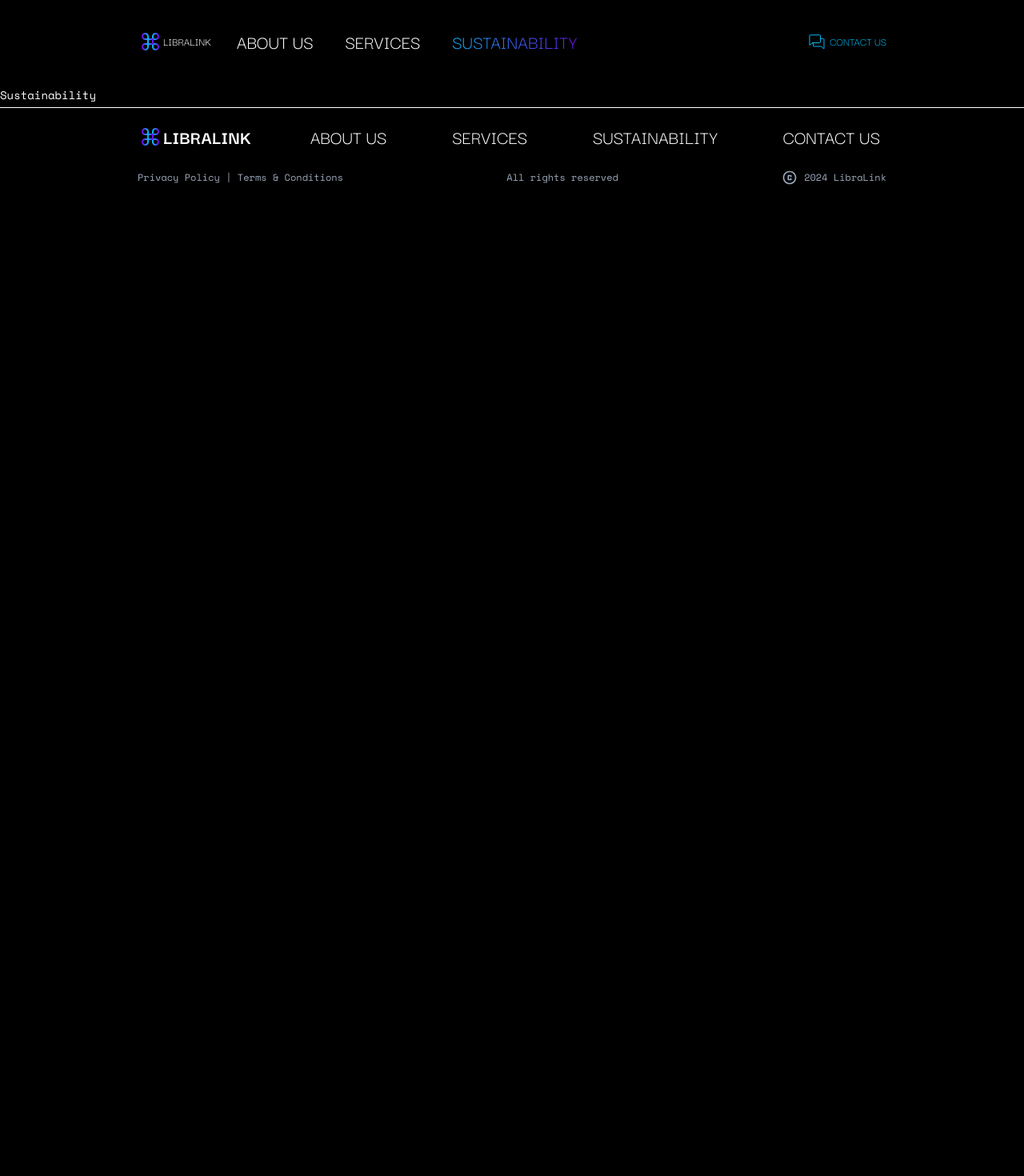
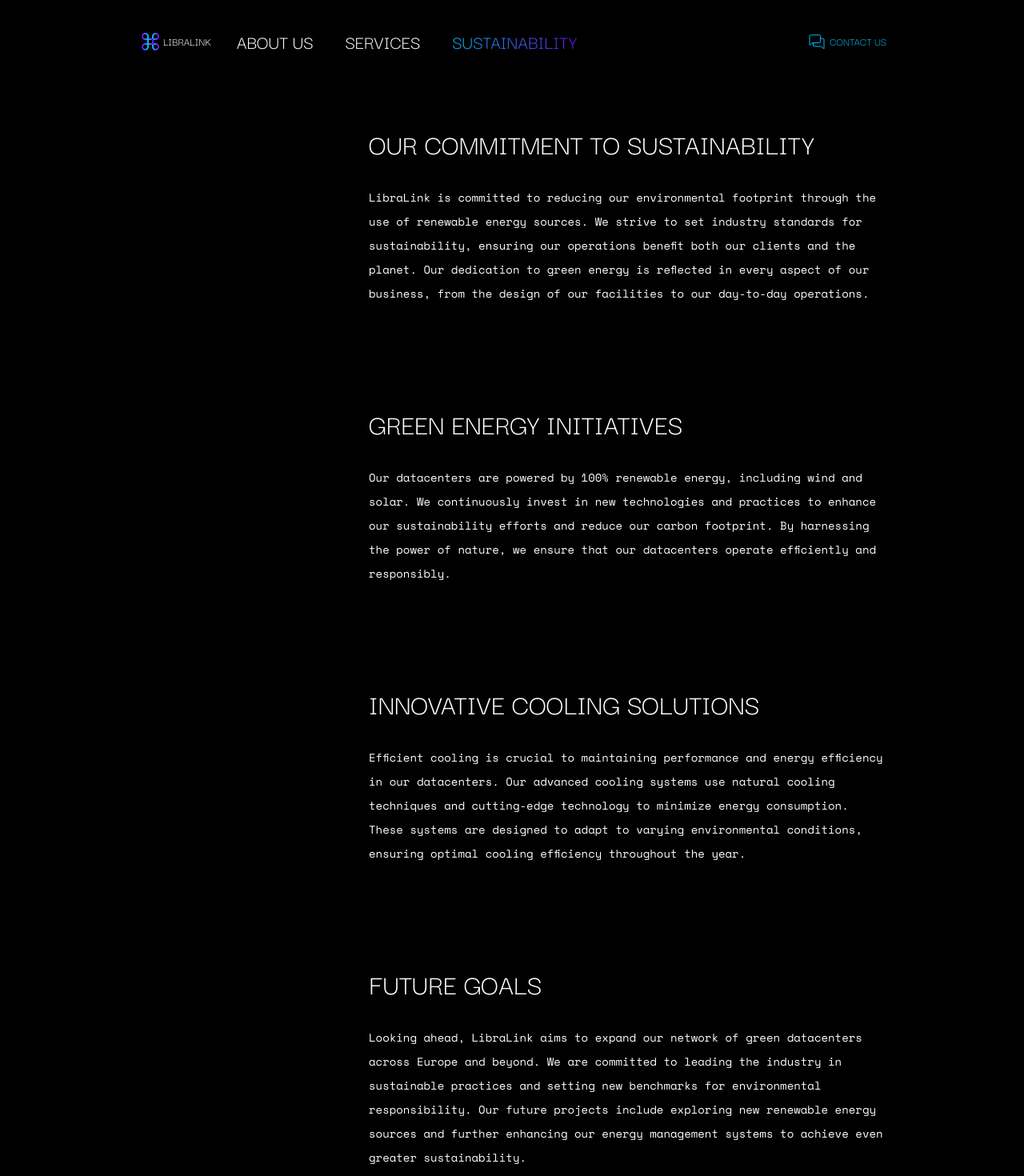
Before and after one commit to MykytaKotovSS/libralink, a React (Create React App) app: page /sustainability in a window 1280 px wide. Shown: the top 1470 px of the page at 80% size. Before the commit the page ends 800 px from the top, so only its background shows below. Built offline with nearby package versions, Linux system fonts and the light colour scheme.

Commit message:
add sustainability page text

```diff
--- a/src/App.jsx
+++ b/src/App.jsx
@@ -4,6 +4,7 @@ import Header from "components/Header";
 import Footer from "components/Footer";
 import About from "pages/About";
 import Services from "pages/Services";
+import Sustainability from "pages/Sustainability";
 
 const App = () => {
   return (
@@ -12,7 +13,7 @@ const App = () => {
       <Routes>
         <Route path="/about-us" element={<About />} />
         <Route path="/services" element={<Services />} />
-        <Route path="/sustainability" element={<p>Sustainability</p>} />
+        <Route path="/sustainability" element={<Sustainability />} />
         <Route path="/contact-us" element={<p>Contact us</p>} />
         <Route path="/" element={<p>Home</p>} />
       </Routes>
--- /dev/null
+++ b/src/pages/Sustainability/Sustainability.jsx
@@ -0,0 +1,56 @@
+import "./Sustainability.scss";
+import React from "react";
+
+const Sustainability = () => {
+  return (
+    <section className="sustainability">
+      <article className="group container">
+        <div className="card">
+          <h2>Our Commitment to Sustainability</h2>
+          <p>
+            LibraLink is committed to reducing our environmental footprint
+            through the use of renewable energy sources. We strive to set
+            industry standards for sustainability, ensuring our operations
+            benefit both our clients and the planet. Our dedication to green
+            energy is reflected in every aspect of our business, from the design
+            of our facilities to our day-to-day operations.
+          </p>
+        </div>
+        <div className="card">
+          <h2>Green Energy Initiatives</h2>
+          <p>
+            Our datacenters are powered by 100% renewable energy, including wind
+            and solar. We continuously invest in new technologies and practices
+            to enhance our sustainability efforts and reduce our carbon
+            footprint. By harnessing the power of nature, we ensure that our
+            datacenters operate efficiently and responsibly.
+          </p>
+        </div>
+        <div className="card">
+          <h2>Innovative Cooling Solutions</h2>
+          <p>
+            Efficient cooling is crucial to maintaining performance and energy
+            efficiency in our datacenters. Our advanced cooling systems use
+            natural cooling techniques and cutting-edge technology to minimize
+            energy consumption. These systems are designed to adapt to varying
+            environmental conditions, ensuring optimal cooling efficiency
+            throughout the year.
+          </p>
+        </div>
+        <div className="card">
+          <h2>Future Goals</h2>
+          <p>
+            Looking ahead, LibraLink aims to expand our network of green
+            datacenters across Europe and beyond. We are committed to leading
+            the industry in sustainable practices and setting new benchmarks for
+            environmental responsibility. Our future projects include exploring
+            new renewable energy sources and further enhancing our energy
+            management systems to achieve even greater sustainability.
+          </p>
+        </div>
+      </article>
+    </section>
+  );
+};
+
+export default Sustainability;
--- /dev/null
+++ b/src/pages/Sustainability/Sustainability.scss
@@ -0,0 +1,22 @@
+@import "styles/colors.scss";
+
+.sustainability {
+  .group {
+    display: flex;
+    flex-direction: column;
+    gap: 120px;
+    align-items: end;
+    padding: 48px 0;
+
+    .card {
+      display: flex;
+      flex-direction: column;
+      gap: 24px;
+      width: 647px;
+
+      h2 {
+        text-transform: uppercase;
+      }
+    }
+  }
+}
--- /dev/null
+++ b/src/pages/Sustainability/index.js
@@ -0,0 +1 @@
+export { default } from "./Sustainability";
```
